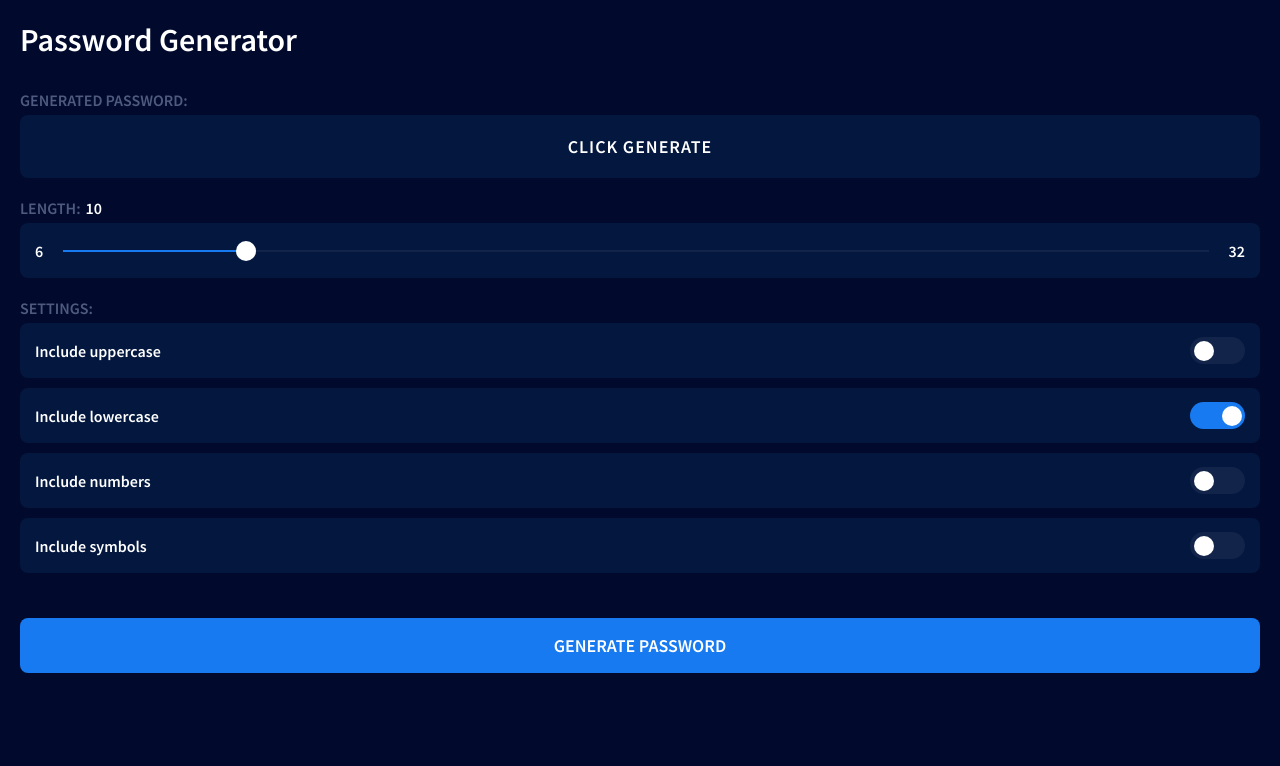
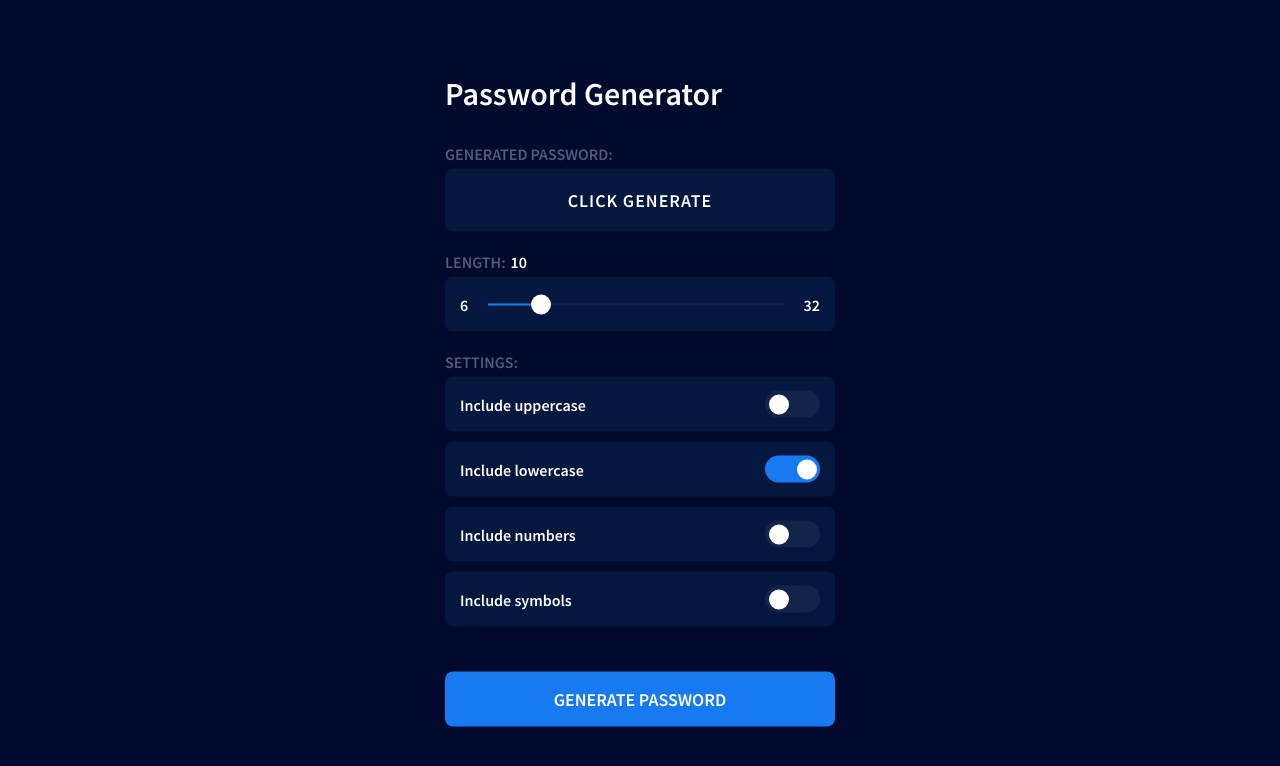
Before and after one commit to rolwane/password-generator, a React (Create React App) app: page / in a window 1280 px wide. Shown: the top 766 px of the page. Built offline with nearby package versions, Linux system fonts and the light colour scheme.

Commit message:
feat(Alert): alert implementado

```diff
--- /dev/null
+++ b/src/components/Alert/Alert.css
@@ -0,0 +1,34 @@
+.alert {
+  align-items: center;
+  background-color: white;
+  border-radius: 8px;
+  color: var(--deep-blue);
+  display: flex;
+  flex-direction: column;
+  font-size: 16px;
+  font-weight: 600;
+  gap: 5px;
+  height: 130px;
+  justify-content: center;
+  left: 50%;
+  padding: 10px;
+  position: absolute;
+  top: 50%;
+  transform: translate(-50%, -50%);width: 150px;
+  z-index: 4;
+}
+
+.alert-icon {
+  color: var(--deep-blue);
+  font-size: 35px;
+}
+
+.cover {
+  background-color: rgba(0, 0, 0, 0.4);
+  height: 100vh;
+  left: 0;
+  position: fixed;
+  top: 0;
+  width: 100%;
+  z-index: 3;
+}
--- /dev/null
+++ b/src/components/Alert/Alert.jsx
@@ -0,0 +1,30 @@
+import React, { useContext, useEffect } from 'react';
+import { FaClipboardCheck } from 'react-icons/fa';
+import Context from '../../context/Context';
+
+import './Alert.css';
+
+function Alert() {
+  const { setAlert } = useContext(Context);
+
+  const handleFadeOut = () => {
+    setTimeout(() => {
+      setAlert(false);
+    }, 1500);
+  };
+
+  useEffect(() => handleFadeOut(), []);
+
+  return (
+    <>
+      <div className="alert">
+        <FaClipboardCheck className="alert-icon" />
+        Senha copiada!
+      </div>
+
+      <div className="cover" />
+    </>
+  );
+}
+
+export default Alert;
--- a/src/components/App/App.css
+++ b/src/components/App/App.css
@@ -1,7 +1,7 @@
 .box {
   background-color: var(--background-blue);
+  padding: 20px;
   min-height: 100vh;
-  padding: 20px;
   width: 100%;
 }
 
@@ -11,3 +11,14 @@
   font-weight: 600;
   margin-bottom: 30px;
 }
+
+@media screen and (min-width: 768px) {
+  .box {
+    left: 50%;
+    max-width: 430px;
+    min-height: auto;
+    position: absolute;
+    top: 50%;
+    transform: translate(-50%, -50%);
+  }
+}
--- a/src/components/App/App.jsx
+++ b/src/components/App/App.jsx
@@ -8,11 +8,15 @@ import Legend from '../Legend/Legend';
 import RangeInput from '../RangeInput/RangeInput';
 import Settings from '../Settings/Settings';
 import GenerateButton from '../GenerateButton/GenerateButton';
+import Alert from '../Alert/Alert';
 
 function App() {
-  const { length } = useContext(Context);
+  const { length, alert } = useContext(Context);
 
   return (
+    <>
+      { alert && <Alert /> }
+
       <section className="box">
         <h1 className="box__title">Password Generator</h1>
 
@@ -31,6 +35,7 @@ function App() {
         <GenerateButton />
 
       </section>
+    </>
   );
 }
 
--- a/src/components/Display/Display.jsx
+++ b/src/components/Display/Display.jsx
@@ -4,10 +4,14 @@ import Context from '../../context/Context';
 import './Display.css';
 
 function Display() {
-  const { password } = useContext(Context);
+  const { password, setAlert } = useContext(Context);
 
   const copyPassword = () => {
-    navigator.clipboard.writeText(password).then(() => alert('senha copiada!'));
+    if (password) {
+      navigator.clipboard.writeText(password).then(() => {
+        setAlert(true);
+      });
+    }
   };
 
   return (
--- a/src/components/GenerateButton/GenerateButton.jsx
+++ b/src/components/GenerateButton/GenerateButton.jsx
@@ -18,7 +18,10 @@ function GenerateButton() {
 
   const handleGeneratePassword = () => {
     const options = {
-      uppercase, lowercase, numbers, symbols,
+      uppercase,
+      lowercase,
+      numbers,
+      symbols,
     };
 
     setPassword(generatePassword(length, options));
--- a/src/context/Provider.jsx
+++ b/src/context/Provider.jsx
@@ -11,6 +11,7 @@ function Provider({ children }) {
   const [symbols, setSymbols] = useState(false);
 
   const [password, setPassword] = useState('');
+  const [alert, setAlert] = useState(false);
 
   const value = {
     length,
@@ -19,6 +20,7 @@ function Provider({ children }) {
     numbers,
     symbols,
     password,
+    alert,
 
     setLength,
     setUppercase,
@@ -26,6 +28,7 @@ function Provider({ children }) {
     setNumbers,
     setSymbols,
     setPassword,
+    setAlert,
   };
 
   return (
--- a/src/index.css
+++ b/src/index.css
@@ -12,3 +12,7 @@
   box-sizing: border-box;
   font-family: 'Source Sans Pro', sans-serif;
 }
+
+body {
+  background-color: var(--background-blue);
+}
```
Lines whose indentation alone changed are shown as unchanged.
